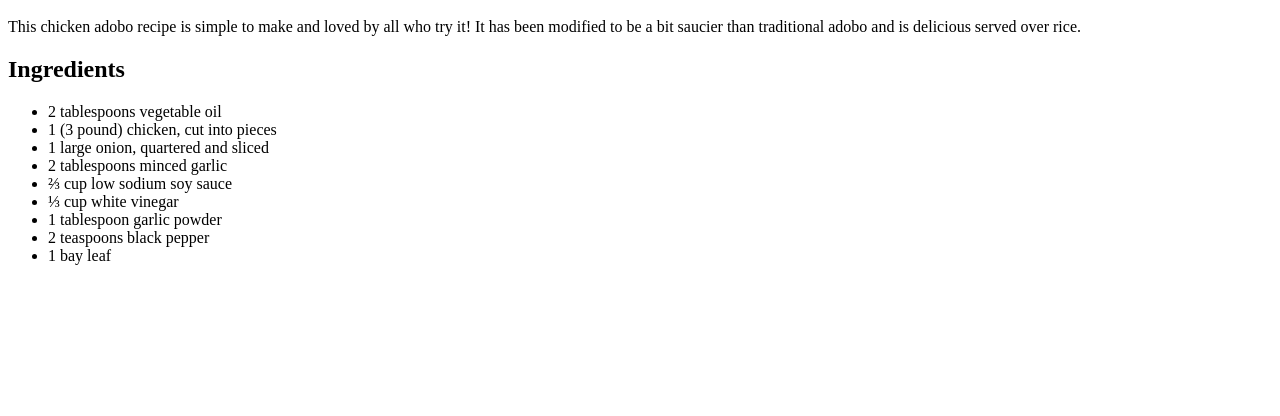
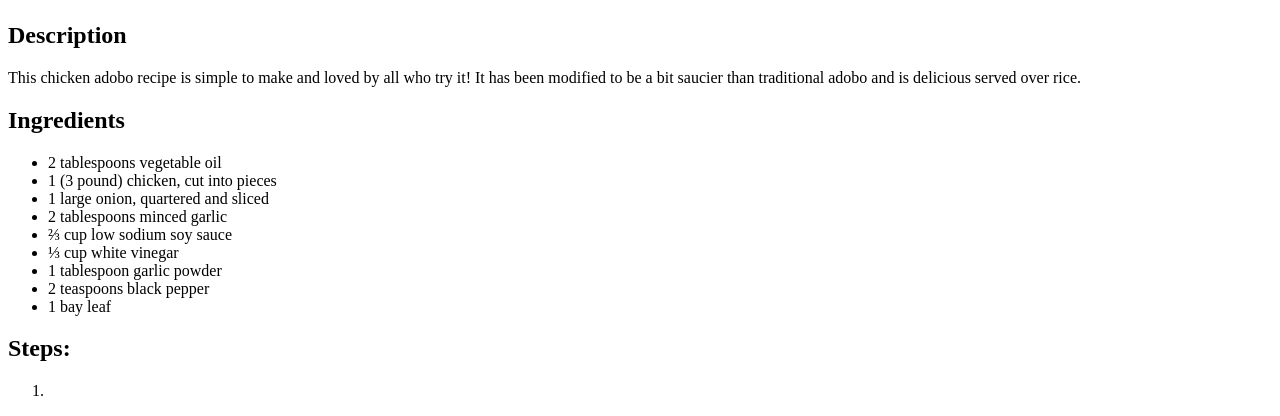
Before and after one commit to gamela-francisco/odin-recipes, a plain HTML site: page recipes/chicken-adobo.html in a window 1280 px wide. Shown: the part 1056-1472 px from the top of the page. Before the commit the page ends 1337 px from the top, so only its background shows below. Drawn offline with Linux system fonts and the light colour scheme.

Commit message:
Add steps in adobo recipe

```diff
--- a/recipes/chicken-adobo.html
+++ b/recipes/chicken-adobo.html
@@ -10,6 +10,7 @@
     <a href="../index.html">Home</a>
     <h1>Chicken Adobo</h1>
     <img src="https://www.allrecipes.com/thmb/yjQG3qbkQNeFY4bwC5BvF1yW3PE=/750x0/filters:no_upscale():max_bytes(150000):strip_icc():format(webp)/128699-famous-chicken-adobo-DDMFS-4x3-2da8cfc2ccc44ddfb1d4cb1bf1a28e48.jpg" alt="Chicken Adobo" height="auto" width="100%">
+    <h2>Description</h2>
     <p>This chicken adobo recipe is simple to make and loved by all who try it! It has been modified to be a bit saucier than traditional adobo and is delicious served over rice.</p>
     <h2>Ingredients</h2>
     <ul>
@@ -22,7 +23,10 @@
         <li>1 tablespoon garlic powder</li>
         <li>2 teaspoons black pepper</li>
         <li>1 bay leaf</li>
-
     </ul>
+    <h2>Steps:</h2>
+    <ol>
+        <li></li>
+    </ol>
 </body>
 </html>
```
Also changed, not shown: recipes/sinigang.html (+1 -0 lines).
